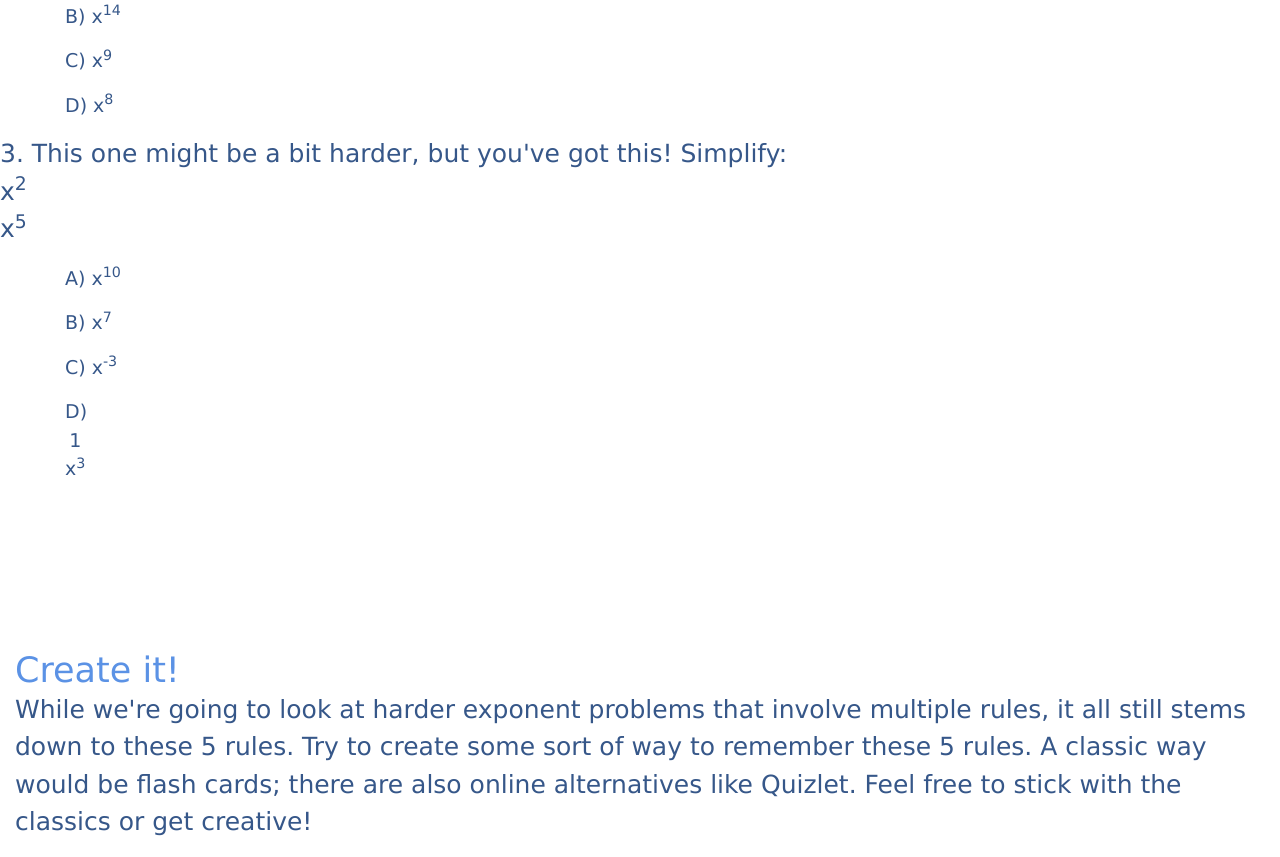
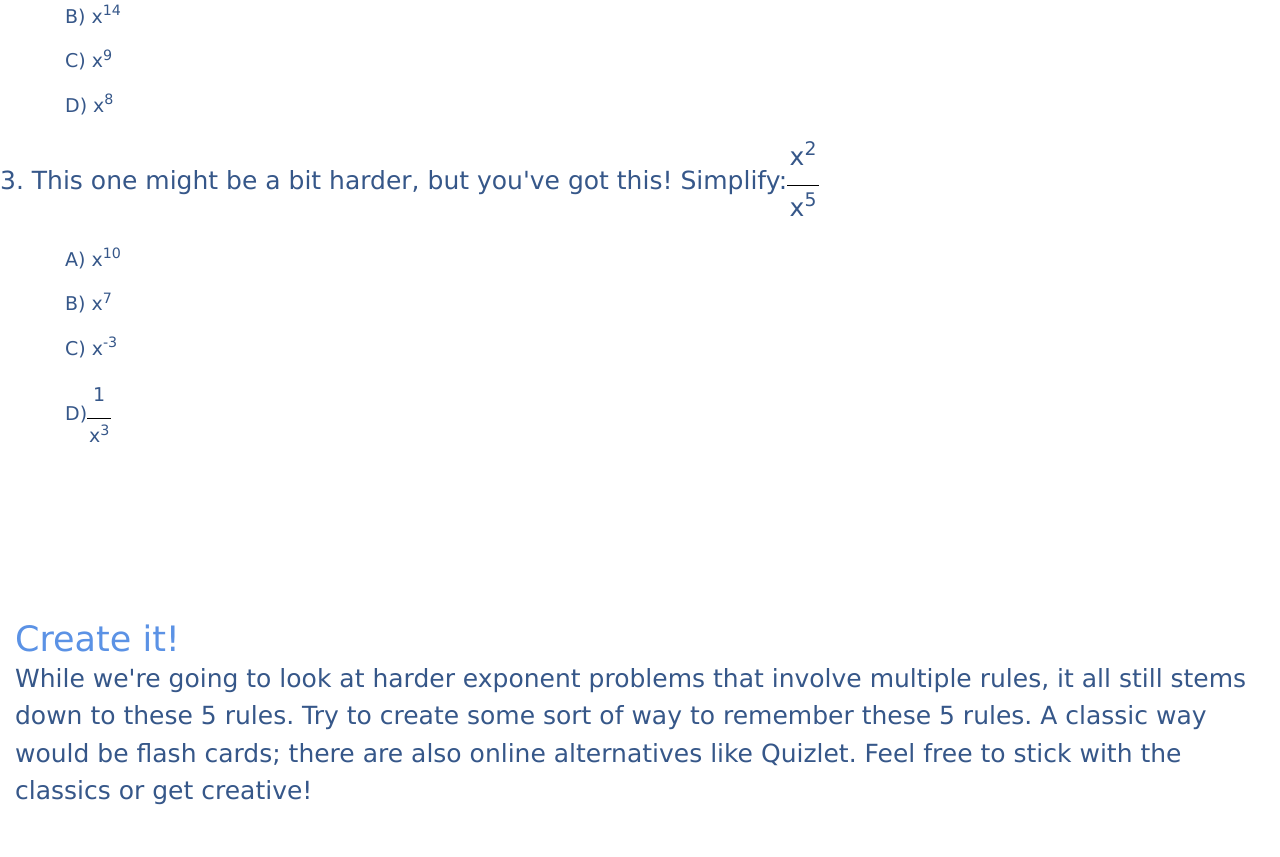
Before and after one commit to YomenT/bluebird-teaching, a React (Create React App) app in the folder reactapp/: page /passport_to_advanced_math/exponent_rules_part1 in a window 1280 px wide. Shown: the part 1800-2657 px from the top of the page. After the commit the page ends 2626 px from the top, so only its background shows below. Built offline with nearby package versions, Linux system fonts and the light colour scheme.

Commit message:
Fixed fractions

```diff
--- a/reactapp/src/components/passport-to-advanced-math/ExponentRules.js
+++ b/reactapp/src/components/passport-to-advanced-math/ExponentRules.js
@@ -114,22 +114,22 @@ class ExponentRules extends React.Component {
                 <p className="p-body-small" style={{ marginLeft: "4%"}}>D) x<sup>8</sup></p>
 
                 <div className='row'>
-                    <p className='p-body'>
-                    <div className='q'>3.  This one might be a bit harder, but you've got this!  Simplify: &nbsp;</div>
+                    <p className='p-body'>3.  This one might be a bit harder, but you've got this!  Simplify:
                         <div className='frac'>
-                            <div className='numer'>x<sup>2</sup></div>
-                            <div className='denom'>x<sup>5</sup></div>
+                            <span className='top'>x<sup>2</sup></span>
+                            <span className='symbol'>/</span>
+                            <span className='bottom'>x<sup>5</sup></span>
                         </div>
                     </p>
                 </div>
                 <p className="p-body-small" style={{ marginLeft: "4%"}}>A) x<sup>10</sup></p>
                 <p className="p-body-small" style={{ marginLeft: "4%"}}>B) x<sup>7</sup></p>
                 <p className="p-body-small" style={{ marginLeft: "4%"}}>C) x<sup>-3</sup></p>
-                <p className="p-body-small" style={{ marginLeft: "4%"}}>
-                <div className='q'>D) &nbsp;</div>
+                <p className="p-body-small" style={{ marginLeft: "4%"}}>D)
                     <div className='frac'>
-                        <div className='numer'>1</div>
-                        <div className='denom'>x<sup>3</sup></div>
+                        <span className='top'>1</span>
+                        <span className='symbol'>/</span>
+                        <span className='bottom'>x<sup>3</sup></span>
                     </div>
                 </p>
                 <h4 className="h4-blue-headers" style={{ paddingTop: "150px" }}>Create it!</h4>
```
